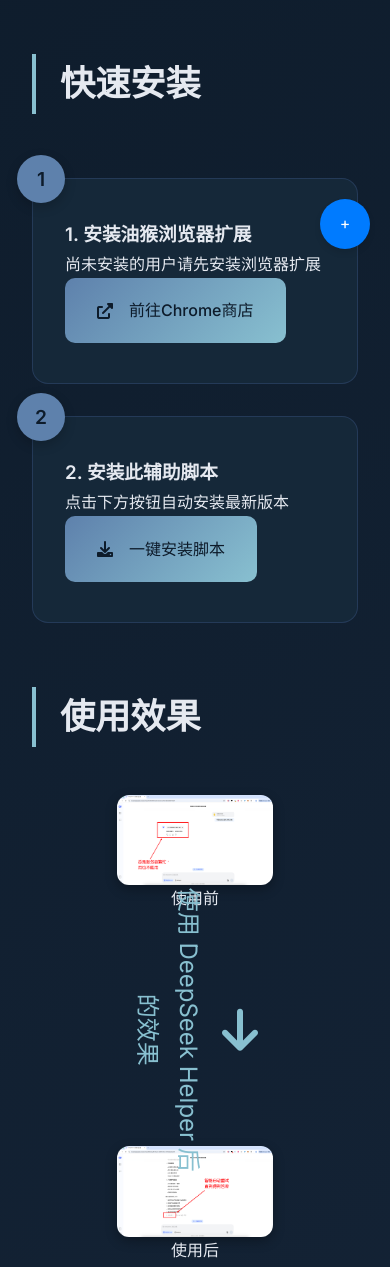
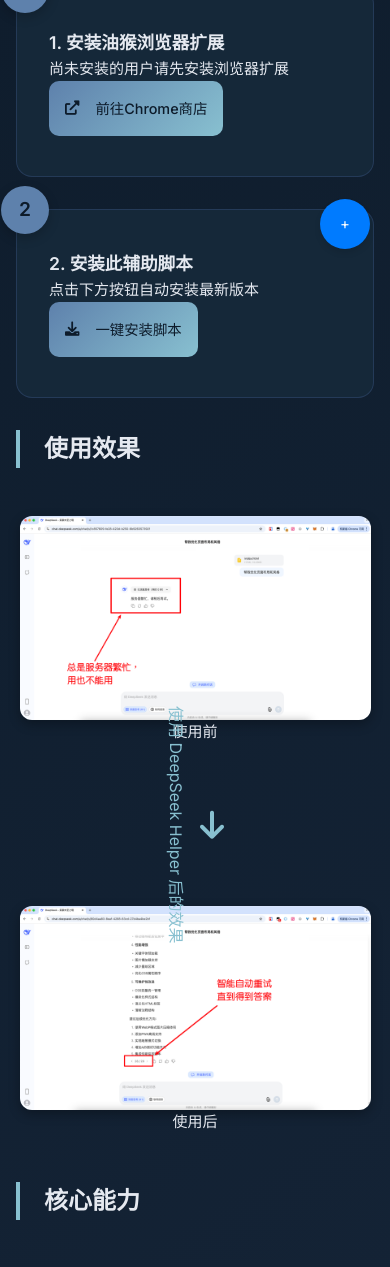
Before and after one commit to llm-sec/deepseek-helper-userscript, a website built with webpack: page website/index.html in a window 390 px wide. Shown: the part 575-1842 px from the top of the page. Built offline with nearby package versions, Linux system fonts and the light colour scheme; no server answers.

Commit message:
feat: 官网兼容移动端

```diff
--- a/website/index.html
+++ b/website/index.html
@@ -522,6 +522,117 @@
             }
         }
     </style>
+    <style>
+        @media (max-width: 768px) {
+            /* 添加容器内边距优化 */
+            .container {
+                padding: 1rem;
+            }
+
+            /* 标题优化 */
+            h1 {
+                font-size: 2rem;
+                padding: 0 0.5rem;
+            }
+
+            /* 安装步骤优化 */
+            .install-steps {
+                grid-template-columns: 1fr;
+                margin: 2rem 0;
+            }
+
+            /* 功能卡片优化 */
+            .feature-card {
+                padding: 1.5rem;
+                border-radius: 12px;
+            }
+
+            /* 按钮点击区域优化 */
+            .store-link {
+                padding: 1rem;
+                font-size: 0.9rem;
+            }
+
+            /* 图片优化 */
+            .qrcode {
+                width: 60%;
+                min-width: 180px;
+            }
+
+            /* 模态窗口优化 */
+            .modal-content {
+                max-width: 95%;
+                max-height: 80vh;
+            }
+
+            .close {
+                top: 10px;
+                right: 15px;
+                font-size: 30px;
+            }
+        }
+        @media (hover: none) {
+            /* 禁用悬停动画 */
+            .feature-card:hover,
+            .badge:hover,
+            .store-link:hover {
+                transform: none !important;
+            }
+
+            /* 增大点击目标 */
+            a, button {
+                min-height: 44px;
+                min-width: 44px;
+            }
+        }
+        body {
+            overflow-x: hidden;
+            max-width: 100vw;
+        }
+
+        .container {
+            overflow-x: hidden;
+        }
+        @media (max-width: 480px) {
+            body {
+                font-size: 15px;
+                line-height: 1.6;
+            }
+
+            h2 {
+                font-size: 1.5rem !important;
+                margin: 2rem 0 !important;
+            }
+
+            .step h3 {
+                font-size: 1.1rem;
+            }
+        }
+        @media (max-width: 768px) {
+            .comparison-container {
+                padding: 0;
+            }
+
+            .comparison-image {
+                max-width: 90vw !important;
+            }
+
+            .arrow {
+                font-size: 1rem;
+                padding: 1rem 0;
+            }
+
+            .arrow i {
+                font-size: 2rem;
+            }
+        }
+        /* 添加焦点状态 */
+        a:focus-visible,
+        button:focus-visible {
+            outline: 2px solid var(--accent);
+            outline-offset: 3px;
+        }
+    </style>
 </head>
 <body>
 <header class="hero">
```
